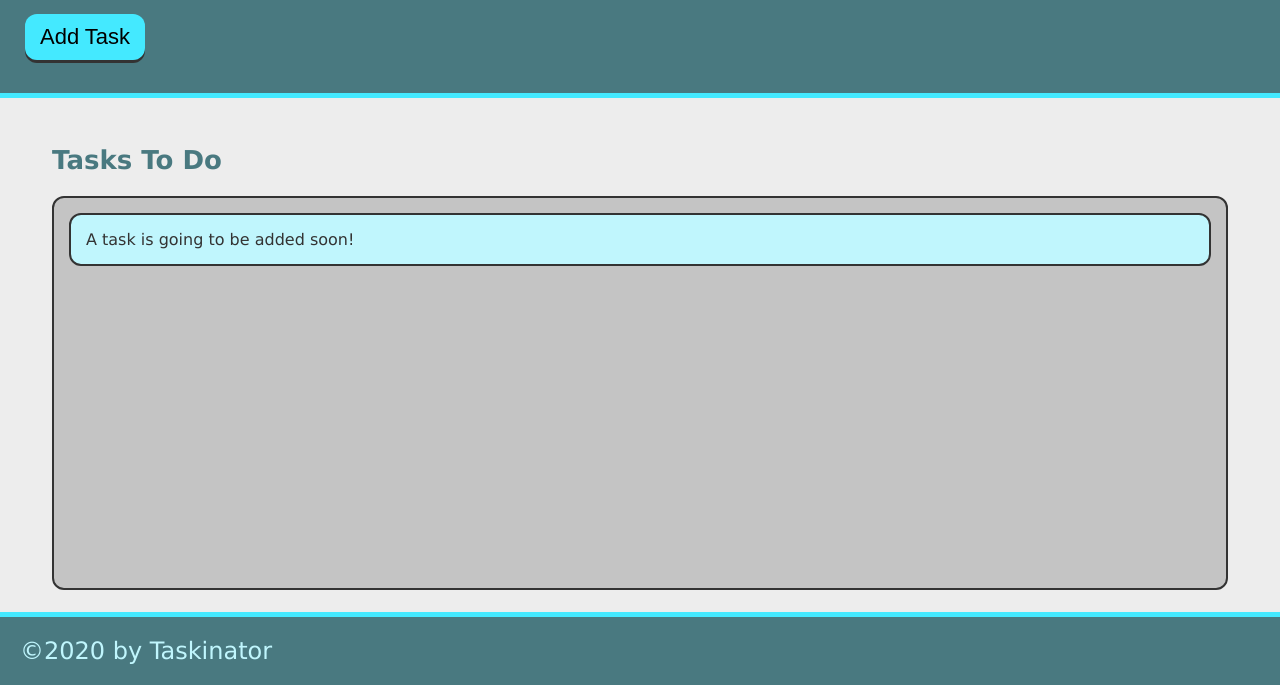
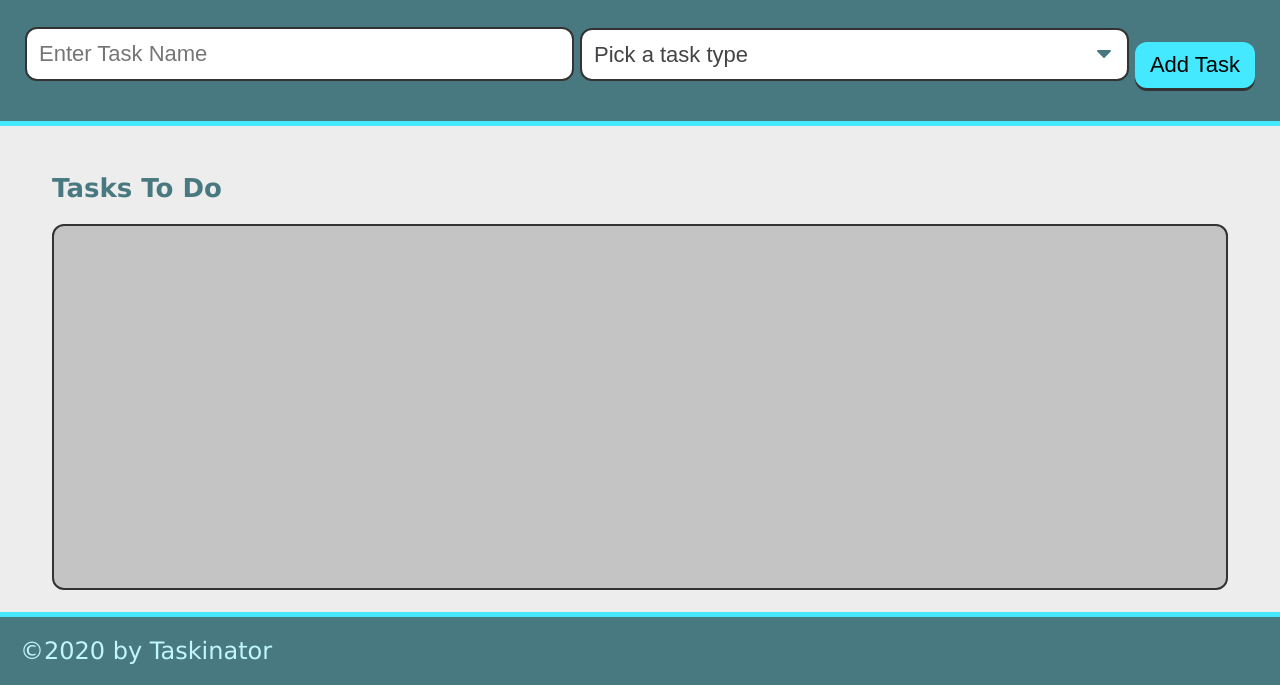
Before and after one commit to JessicaM04/taskinator, a plain HTML site: page index.html in a window 1280 px wide. Shown: the part 115-800 px from the top of the page. Drawn offline with Linux system fonts and the light colour scheme.

Commit message:
added task type and task name boxes

```diff
--- a/index.html
+++ b/index.html
@@ -12,15 +12,28 @@
   <header>
     <h1 class="page-title">Taskinator</h1>
     <p>Click the button below to add a new task!</p>
-    <button class="btn" id="save-task" >Add Task</button>
+    <form id="task-form">
+      <div class="form-group">
+        <input type="text" name="task-name" placeholder="Enter Task Name" />
+      </div>
+    <div class="form-group">
+        <select name="task-type" class="select-dropdown">
+          <option value="" disabled selected>Pick a task type</option>
+          <option value="Print">Print</option>
+          <option value="Web">Web</option>
+          <option value="Mobile">Mobile</option>
+        </select>
+      </div>
+      <div>
+        <button class="btn" id="save-task" type="submit">Add Task</button>
+      </div>
+    </form>
   </header>
 
   <main class="page-content">
     <section class="task-list-wrapper">
       <h2 class="list-title">Tasks To Do</h2>
-      <ul class="task-list" id="tasks-to-do">
-        <li class="task-item">A task is going to be added soon!</li>
-      </ul>
+      <ul class="task-list" id="tasks-to-do"></ul>
     </section>
   </main>
 
```
